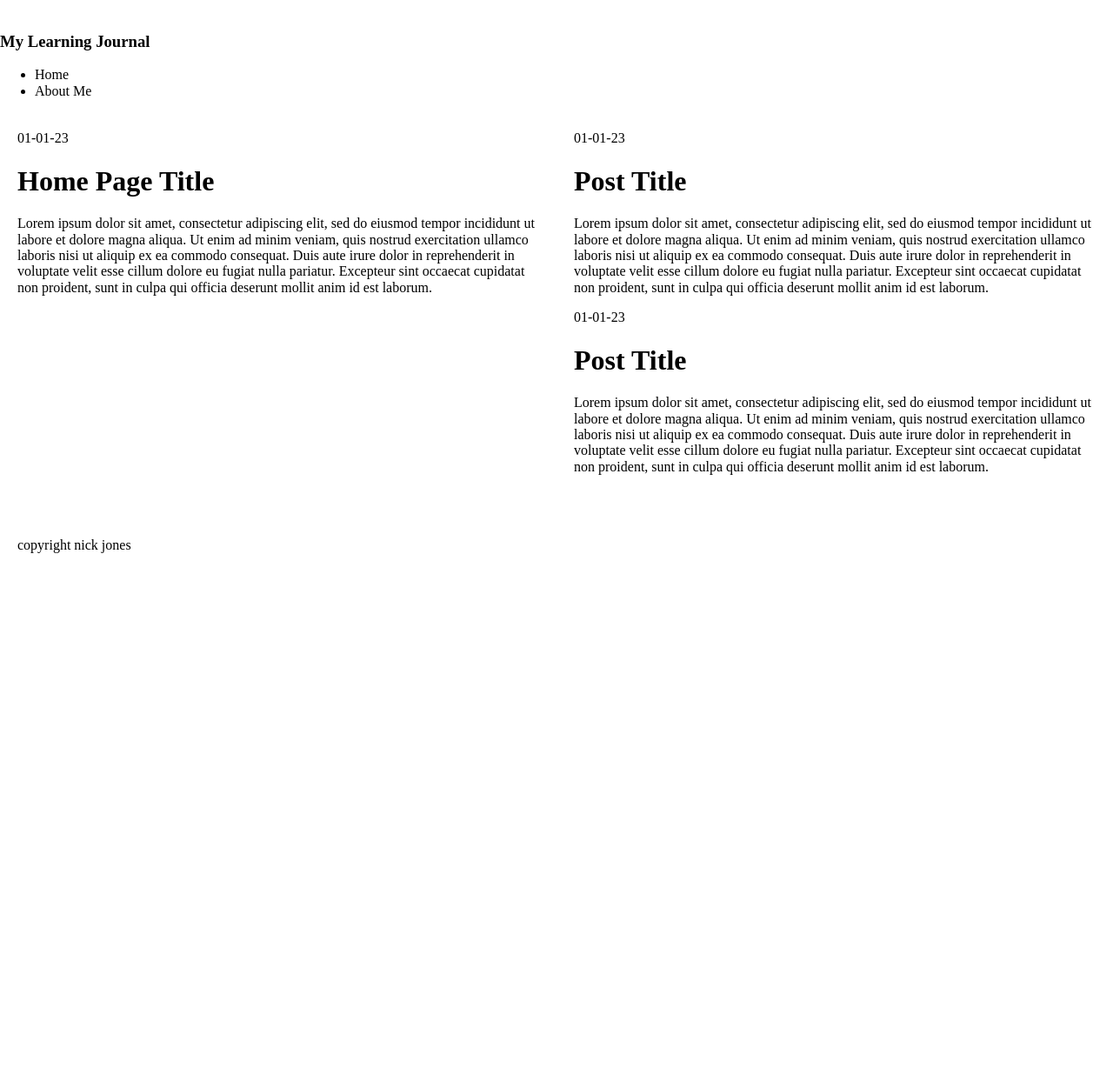
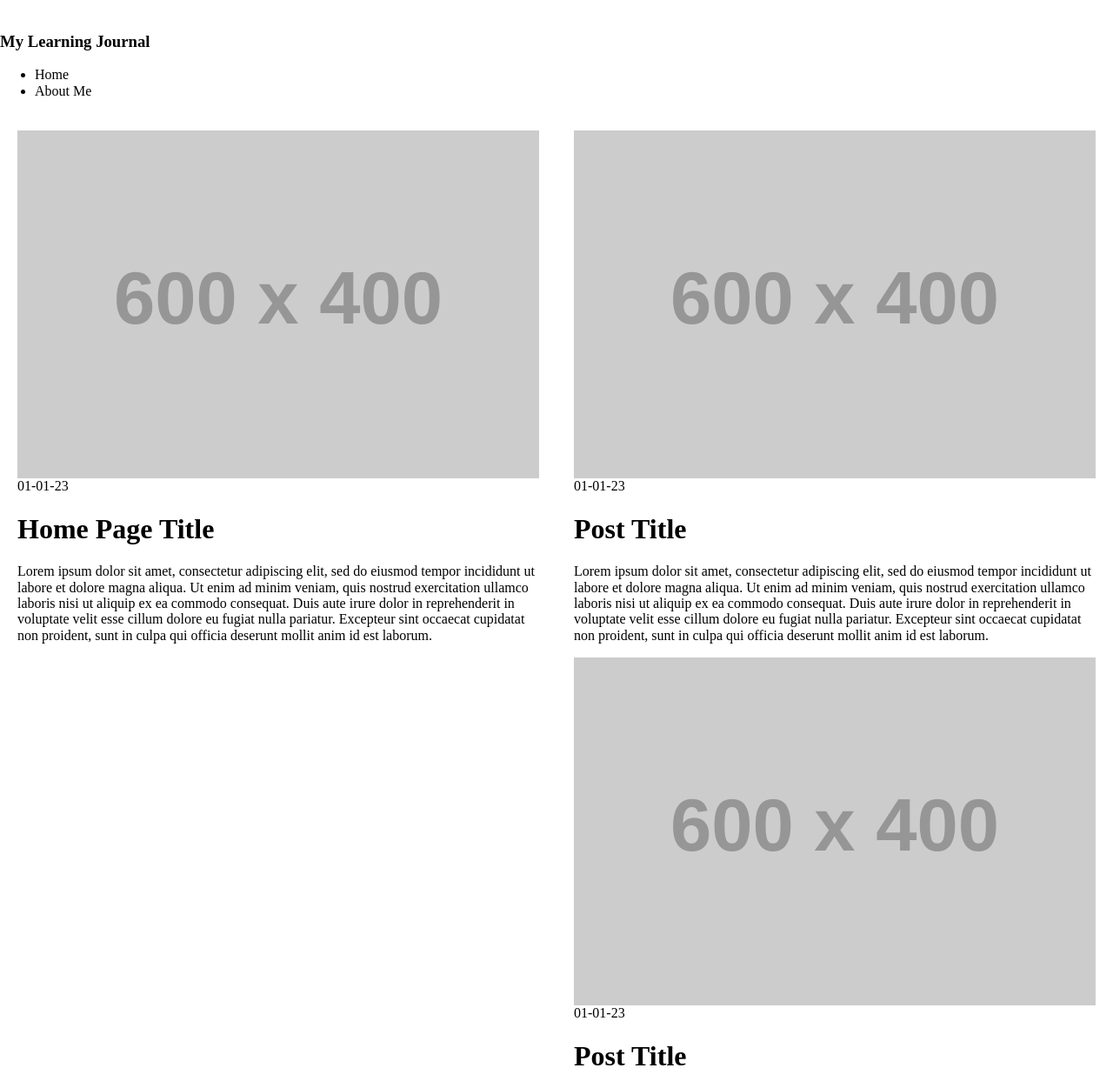
Before and after one commit to TheMightyLoafer/my-learning-journal, a website built with Vite: page index.html in a window 1280 px wide. Shown: the top 1251 px of the page at 87% size. Before the commit the page ends 800 px from the top, so only its background shows below. Built offline with nearby package versions, Linux system fonts and the light colour scheme; placeholder pictures from the web are drawn by us; some icons are missing.

Commit message:
added index.js & img placeholders

```diff
--- a/index.html
+++ b/index.html
@@ -27,6 +27,7 @@
     </header>
     <main class="main-content">
         <div class="section section-hero">
+            <img src="https://placehold.co/600x400/000000/FFFFFF/png" alt="a placeholder img file">
             <time>01-01-23</time>
             <h1>Home Page Title</h1>
             <p>Lorem ipsum dolor sit amet, consectetur adipiscing elit, sed do eiusmod tempor incididunt ut labore
@@ -37,6 +38,7 @@
         </div>
 
         <div class="section section-posts">
+            <img src="https://placehold.co/600x400/000000/FFFFFF/png" alt="a placeholder img file">
             <div class="post">
                 <time>01-01-23</time>
                 <h1>Post Title</h1>
@@ -48,6 +50,7 @@
             </div>
 
             <div class="post">
+                <img src="https://placehold.co/600x400/000000/FFFFFF/png" alt="a placeholder img file">
                 <time>01-01-23</time>
                 <h1>Post Title</h1>
                 <p>Lorem ipsum dolor sit amet, consectetur adipiscing elit, sed do eiusmod tempor incididunt ut labore
```
Also changed, not shown: scripts/index.js (added).
